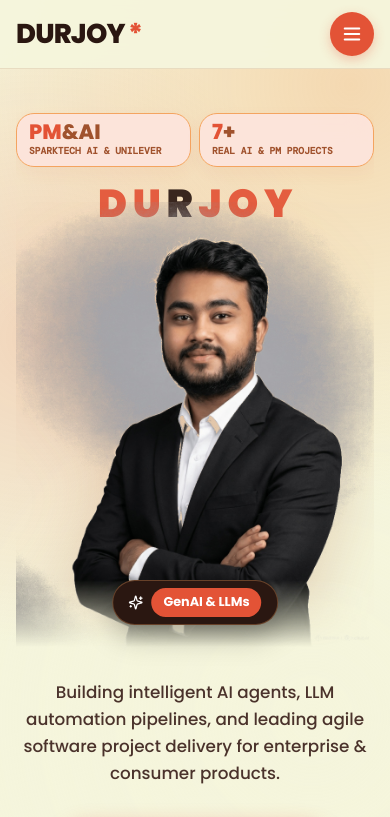
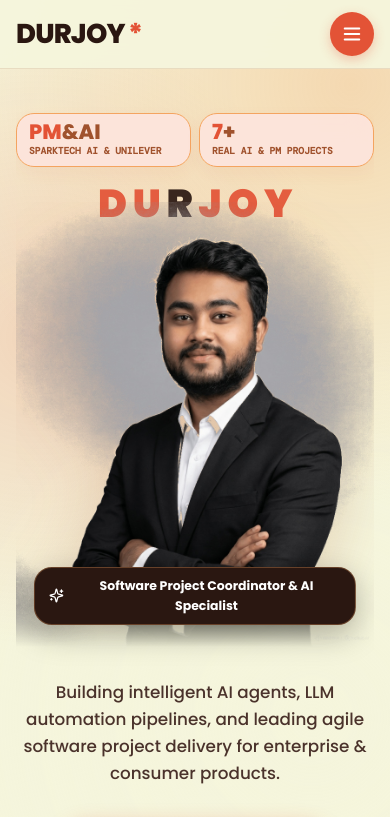
Before and after one commit to Ekaanta/durjoy_portfolio, a Next.js app: page / in a window 390 px wide. Shown: the top 817 px of the page. Built offline with nearby package versions, Linux system fonts and the light colour scheme.

Commit message:
fix(hero): restore Software Project Coordinator & AI Specialist text and remove GenAI & LLMs badge

```diff
--- a/app/globals.css
+++ b/app/globals.css
@@ -499,13 +499,15 @@ body {
     bottom: 5%;
     left: 50%;
     transform: translateX(-50%);
-    width: auto;
-    max-width: 90vw;
+    width: 90%;
+    max-width: 340px;
     flex-direction: row;
     justify-content: center;
-    padding: 0.45rem 0.95rem;
+    padding: 0.5rem 0.85rem;
     font-size: 0.78rem;
-    border-radius: var(--radius-pill);
+    white-space: normal;
+    text-align: center;
+    border-radius: var(--radius-md);
   }
 }
 
--- a/components/HeroSection.tsx
+++ b/components/HeroSection.tsx
@@ -44,7 +44,7 @@ export default function HeroSection({ onOpenCvModal }: HeroSectionProps) {
         {/* Elegant Executive Badge */}
         <div className="hero-chest-badge">
           <Sparkles size={15} style={{ color: "#ffffff", flexShrink: 0 }} />
-          <span className="chest-badge-gold">GenAI & LLMs</span>
+          <span>Software Project Coordinator & AI Specialist</span>
         </div>
       </div>
 
```
